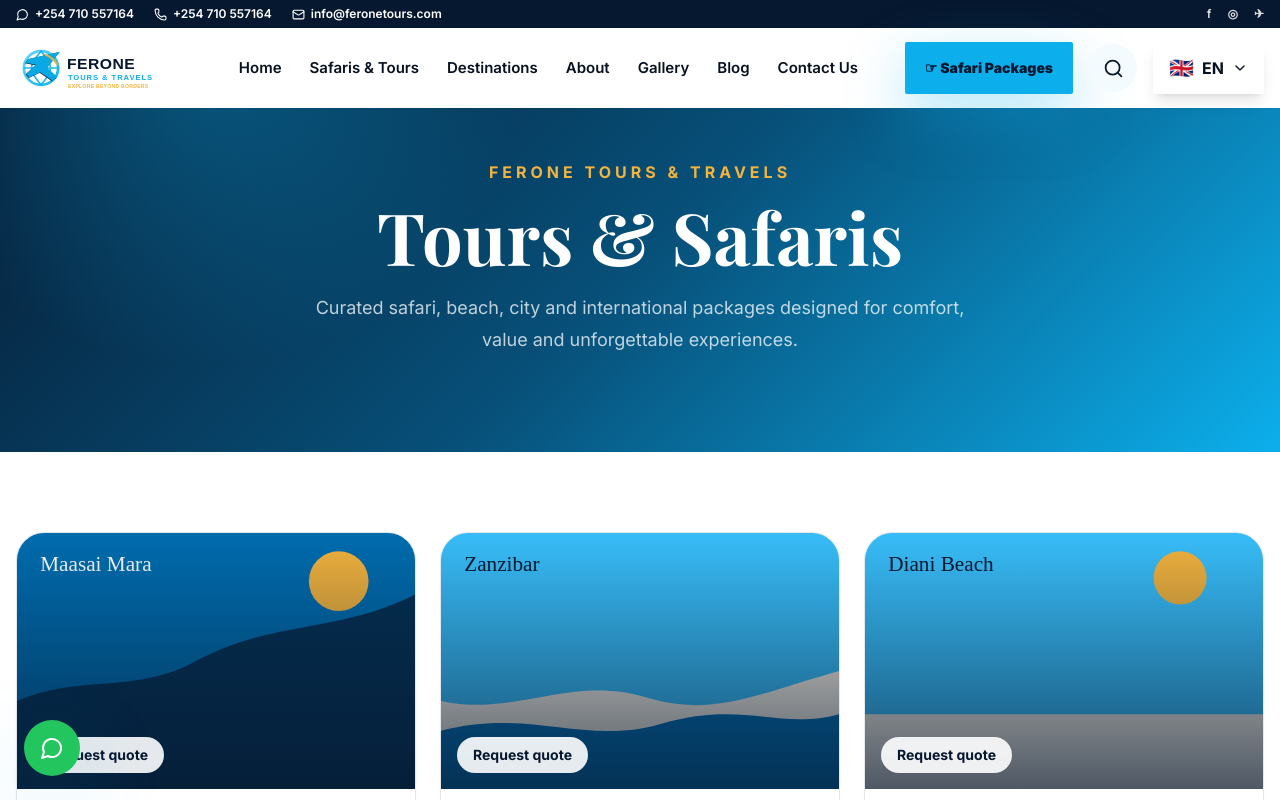
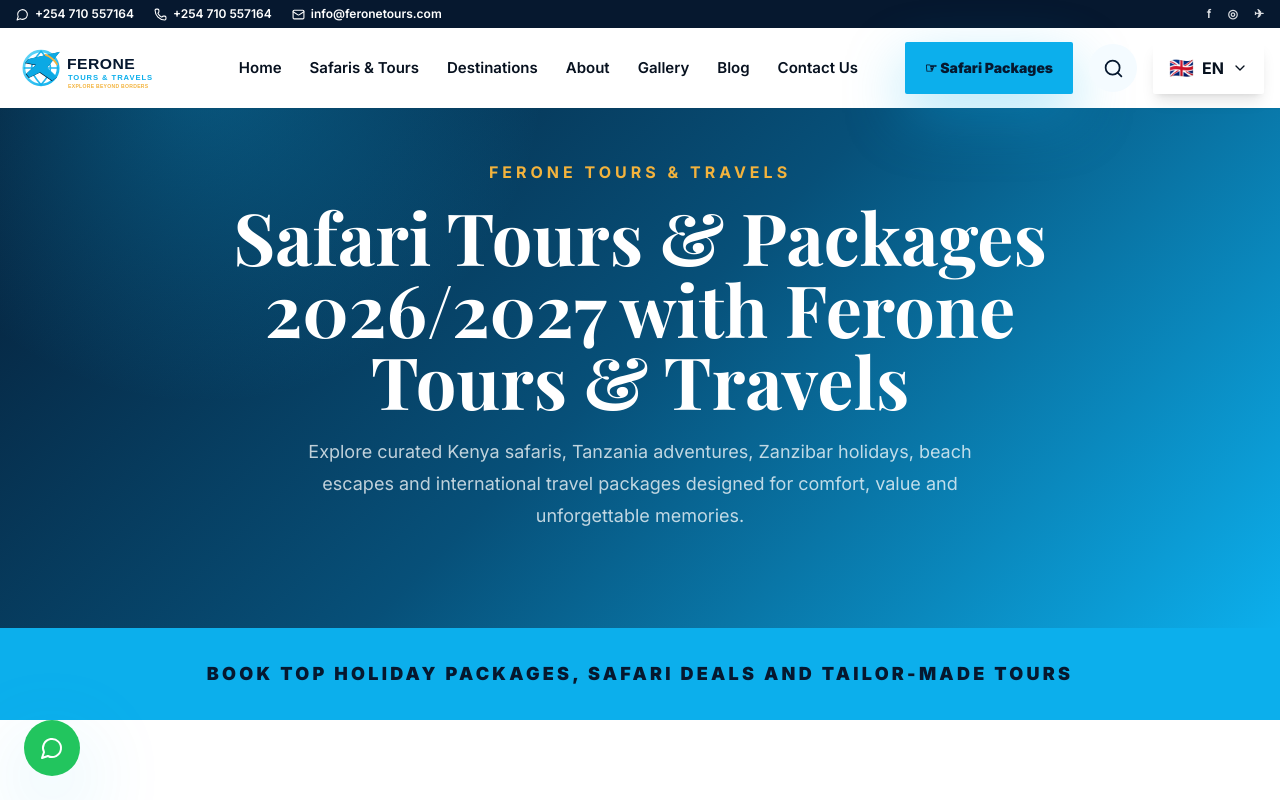
Before and after one commit to Ngovoze/ferone-tours-travels, a Next.js app: page /tours-safaris in a window 1280 px wide. Shown: the top 800 px of the page. Built offline with nearby package versions, Linux system fonts and the light colour scheme; no server answers; a web font is replaced by a local one.

Commit message:
feat: add 2026 safari packages SEO heading

```diff
--- a/app/tours-safaris/page.tsx
+++ b/app/tours-safaris/page.tsx
@@ -1,5 +1,26 @@
+import type { Metadata } from "next";
 import { PageHero } from "@/components/page-hero";
 import { tours } from "@/lib/data";
 import { TourCard } from "@/components/shared/tour-card";
 
-export default function ToursPage(){return <><PageHero title="Tours & Safaris" text="Curated safari, beach, city and international packages designed for comfort, value and unforgettable experiences."/><section className="container grid gap-6 py-20 md:grid-cols-2 lg:grid-cols-3">{tours.map(t=><TourCard key={t.title} tour={t}/>)}</section></>}
+export const metadata: Metadata = {
+  title: "Safari Tours & Packages 2026/2027 with Ferone Tours & Travels",
+  description: "Explore safari tours and travel packages for 2026/2027 with Ferone Tours & Travels. Book Kenya safaris, Tanzania adventures, Zanzibar holidays, beach escapes and international travel packages."
+};
+
+export default function ToursPage(){
+  return <>
+    <PageHero
+      title="Safari Tours & Packages 2026/2027 with Ferone Tours & Travels"
+      text="Explore curated Kenya safaris, Tanzania adventures, Zanzibar holidays, beach escapes and international travel packages designed for comfort, value and unforgettable memories."
+    />
+    <section className="bg-luxury-ocean py-8 text-center text-luxury-navy">
+      <div className="container">
+        <p className="text-lg font-black uppercase tracking-[.18em]">Book top holiday packages, safari deals and tailor-made tours</p>
+      </div>
+    </section>
+    <section className="container grid gap-6 py-20 md:grid-cols-2 lg:grid-cols-3">
+      {tours.map(t=><TourCard key={t.title} tour={t}/>) }
+    </section>
+  </>
+}
```
